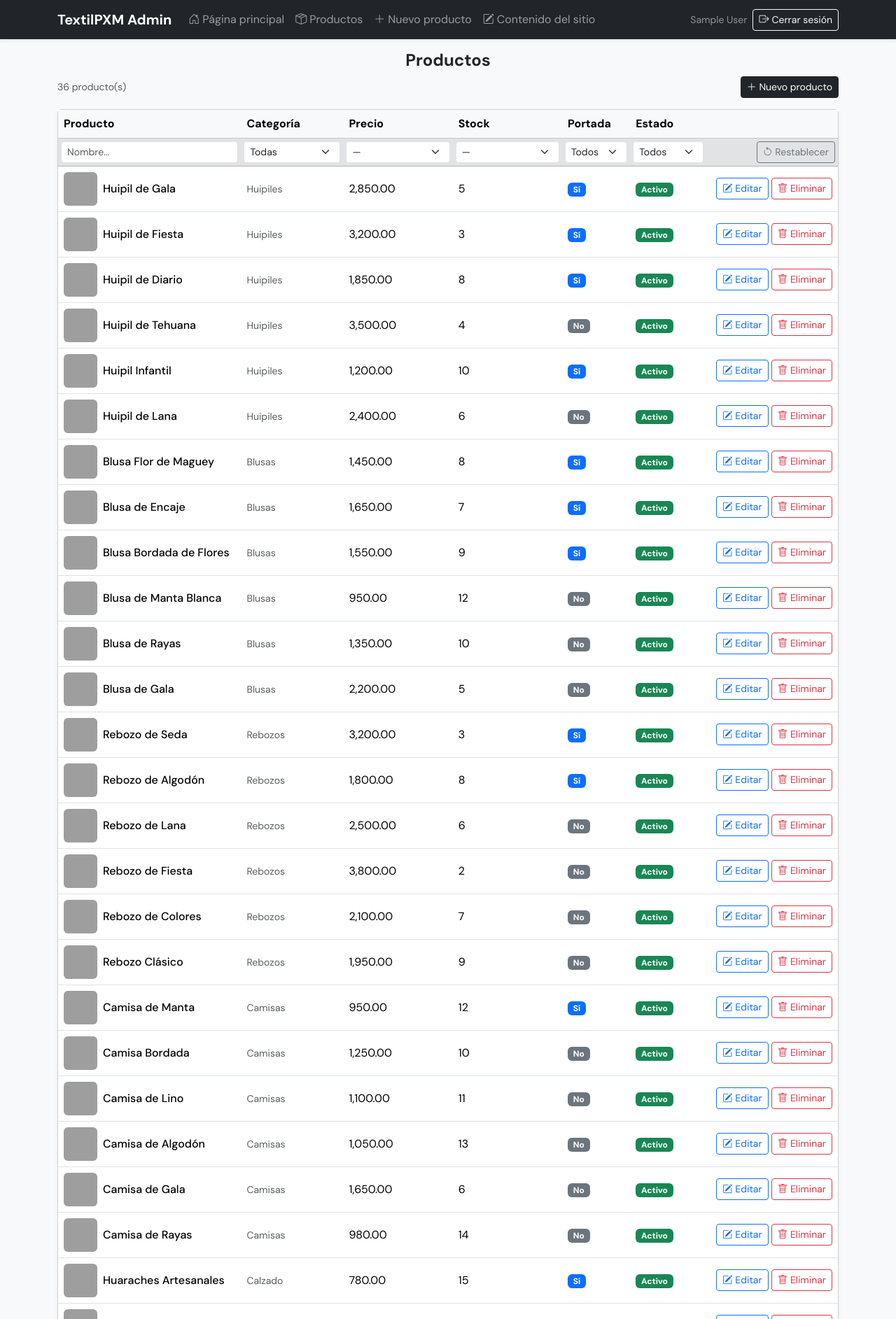
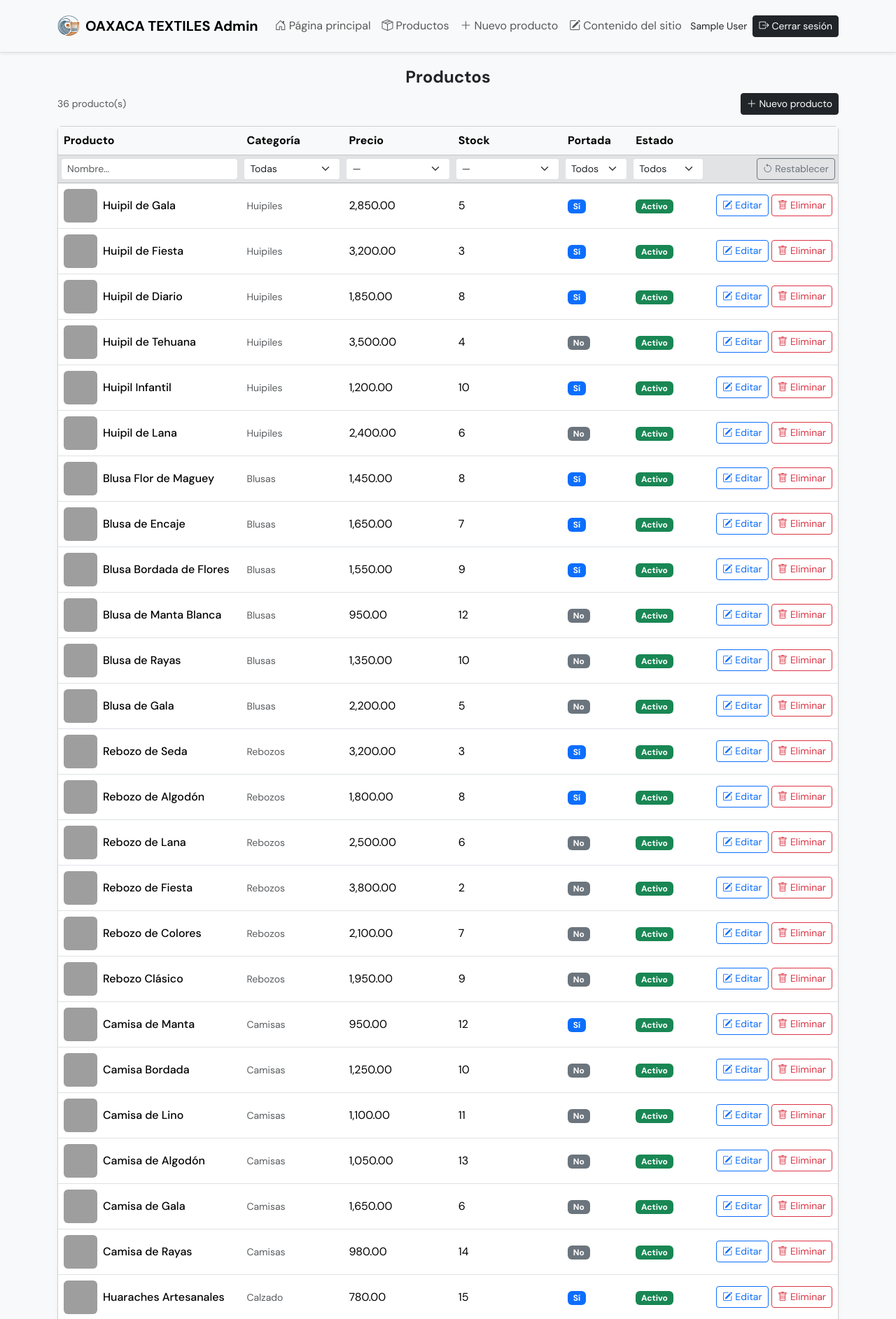
Before and after one commit to 081120RickyPeralta/textilpxm, a PHP site: page /admin/products in a window 1280 px wide. Shown: the top 1885 px of the page at 70% size. Run offline with PHP 8.4, Linux system fonts and the light colour scheme; the visitor is signed in with stand-in values (Sample User, id 1); data comes from the database, SQL or seed files in the repository; data that the repository does not hold is empty; grey boxes are pictures that could not be loaded.

Commit message:
Update admin layout and product index: Increased top margin for product header, added margin-bottom to product card, and enhanced navbar with site icon and improved styling. Introduced favicon for better branding and updated asset URL definitions in configuration.

```diff
--- a/app/views/admin/products/index.php
+++ b/app/views/admin/products/index.php
@@ -1,4 +1,4 @@
-<h1 class="h4 fw-bold text-center" style="margin-top: 3rem;">Productos</h1>
+<h1 class="h4 fw-bold text-center" style="margin-top: 6rem;">Productos</h1>
 
 <?php
 $categorias_disponibles = [];
@@ -22,7 +22,7 @@ if (!empty($products)) {
     </a>
 </div>
 
-<div class="card shadow-sm">
+<div class="card shadow-sm mb-4">
     <?php if (empty($products)): ?>
         <div class="card-body text-center py-5 text-muted">
             <p class="fw-bold mb-2">No hay productos</p>
--- a/app/views/layouts/admin.php
+++ b/app/views/layouts/admin.php
@@ -4,7 +4,8 @@ $admin_user_name = $_SESSION['user_name'] ?? '';
 $admin_is_logged = !empty($_SESSION['user_id']) && ($_SESSION['user_rol'] ?? '') === 'admin';
 $metaContent = loadContent('meta');
 $admin_site_name = getContent($metaContent, 'site.name', 'TextilPXM');
-?>
+$navbarContent = loadContent('navbar');
+$admin_site_name_navbar = getContent($navbarContent, 'brand', 'OAXACA TEXTILES'); ?>
 <!DOCTYPE html>
 <html lang="es">
 <head>
@@ -12,6 +13,7 @@ $admin_site_name = getContent($metaContent, 'site.name', 'TextilPXM');
     <meta name="viewport" content="width=device-width, initial-scale=1.0">
     <meta name="robots" content="noindex, nofollow">
     <title><?php echo htmlspecialchars($admin_page_title); ?> · <?php echo htmlspecialchars($admin_site_name); ?> Admin</title>
+    <link rel="icon" type="image/x-icon" href="<?php echo ASSETS_URL; ?>/images/icon.ico">
     <link href="https://cdn.jsdelivr.net/npm/bootstrap@5.3.2/dist/css/bootstrap.min.css" rel="stylesheet">
     <link href="https://cdn.jsdelivr.net/npm/bootstrap-icons@1.11.1/font/bootstrap-icons.css" rel="stylesheet">
     <link href="https://fonts.googleapis.com/css2?family=DM+Sans:ital,opsz,wght@0,9..40,400;0,9..40,500;0,9..40,600;0,9..40,700&display=swap" rel="stylesheet">
@@ -19,9 +21,12 @@ $admin_site_name = getContent($metaContent, 'site.name', 'TextilPXM');
 </head>
 <body class="bg-light min-vh-100">
     <?php if ($admin_is_logged): ?>
-    <nav class="navbar navbar-expand-lg navbar-dark bg-dark shadow-sm fixed-top">
+    <nav class="navbar navbar-expand-lg navbar-light bg-light border-bottom shadow-sm fixed-top py-3">
         <div class="container">
-            <a href="<?php echo BASE_URL; ?>/admin" class="navbar-brand fw-bold"><?php echo htmlspecialchars($admin_site_name); ?> Admin</a>
+            <a href="<?php echo BASE_URL; ?>/admin" class="navbar-brand fw-bold d-flex align-items-center gap-2">
+                <img src="<?php echo ASSETS_URL; ?>/images/icon.png" alt="" width="32" height="32" class="d-inline-block">
+                <?php echo htmlspecialchars($admin_site_name_navbar); ?> Admin
+            </a>
             <button class="navbar-toggler" type="button" data-bs-toggle="collapse" data-bs-target="#adminNavbar" aria-controls="adminNavbar" aria-expanded="false" aria-label="Abrir menú">
                 <span class="navbar-toggler-icon"></span>
             </button>
@@ -41,15 +46,15 @@ $admin_site_name = getContent($metaContent, 'site.name', 'TextilPXM');
                     </li>
                 </ul>
                 <div class="d-flex align-items-center gap-2">
-                    <span class="text-white-50 small"><?php echo htmlspecialchars($admin_user_name); ?></span>
-                    <a href="<?php echo BASE_URL; ?>/admin/logout" class="btn btn-outline-light btn-sm"><i class="bi bi-box-arrow-right me-1"></i>Cerrar sesión</a>
+                    <span class="text-dark small"><?php echo htmlspecialchars($admin_user_name); ?></span>
+                    <a href="<?php echo BASE_URL; ?>/admin/logout" class="btn btn-dark btn-sm"><i class="bi bi-box-arrow-right me-1"></i>Cerrar sesión</a>
                 </div>
             </div>
         </div>
     </nav>
     <?php endif; ?>
 
-    <main class="container py-4">
+    <main class="container">
         <?php echo $content; ?>
     </main>
     <script src="https://cdn.jsdelivr.net/npm/bootstrap@5.3.2/dist/js/bootstrap.bundle.min.js"></script>
--- a/app/views/layouts/main.php
+++ b/app/views/layouts/main.php
@@ -10,6 +10,7 @@ $metaContent = loadContent('meta');
     <meta name="viewport" content="width=device-width, initial-scale=1.0">
     <meta http-equiv="X-UA-Compatible" content="ie=edge">
     <title><?php echo $page_title ?? getContent($metaContent, 'site.name', 'Oaxaca Textiles'); ?></title>
+    <link rel="icon" type="image/x-icon" href="<?php echo ASSETS_URL; ?>/images/icon.ico">
     <meta name="description" content="<?php echo htmlspecialchars(getContent($metaContent, 'site.description', '')); ?>">
 
     <!-- Bootstrap 5 CSS -->
@@ -25,7 +26,8 @@ $metaContent = loadContent('meta');
     <!-- Navbar -->
     <nav class="navbar navbar-expand-lg fixed-top bg-light border-bottom py-3">
         <div class="container">
-            <a class="navbar-brand fs-4 fw-semibold text-dark" href="<?php echo BASE_URL; ?>">
+            <a class="navbar-brand fs-4 fw-semibold text-dark d-flex align-items-center gap-2" href="<?php echo BASE_URL; ?>">
+                <img src="<?php echo ASSETS_URL; ?>/images/icon.png" alt="" width="32" height="32" class="d-inline-block">
                 <?php echo htmlspecialchars(getContent($navbarContent, 'brand', 'OAXACA TEXTILES')); ?>
             </a>
             <button class="navbar-toggler border-2 px-2" type="button" data-bs-toggle="collapse" data-bs-target="#navbarNav">
--- a/config/Config.php
+++ b/config/Config.php
@@ -35,10 +35,18 @@ if ($isFilesystemPath && !empty($_SERVER['DOCUMENT_ROOT']) && !empty($_SERVER['S
 }
 $baseUrl = rtrim($baseUrl, '/');
 // Quitar /public de la URL para que los enlaces sean sin "public" (ej. /textilpxm/admin)
-$baseUrl = preg_replace('#/public$#', '', $baseUrl);
+define('BASE_URL', preg_replace('#/public$#', '', $baseUrl));
 
-define('BASE_URL', $baseUrl);
-define('ASSETS_URL', BASE_URL);
+// ASSETS_URL: URL base para css, js, imágenes (carpeta public). Se calcula desde DOCUMENT_ROOT para que funcione con cualquier nivel de carpetas.
+$docRoot = str_replace('\\', '/', rtrim($_SERVER['DOCUMENT_ROOT'] ?? '', '/\\'));
+$publicPath = str_replace('\\', '/', realpath(PUBLIC_PATH) ?: PUBLIC_PATH);
+$docRootReal = str_replace('\\', '/', realpath($docRoot) ?: $docRoot);
+$assetsPath = '';
+if ($docRootReal !== '' && strpos($publicPath, $docRootReal) === 0) {
+    $assetsPath = substr($publicPath, strlen($docRootReal));
+    $assetsPath = '/' . trim(str_replace('\\', '/', $assetsPath), '/');
+}
+define('ASSETS_URL', ($assetsPath !== '' ? $protocol . '://' . $host . $assetsPath : BASE_URL . '/public'));
 
 // Configuración de la base de datos
 define('DB_HOST', 'localhost');
```
Also changed, not shown: public/images/icon.ico (added), public/images/icon.png (added).
